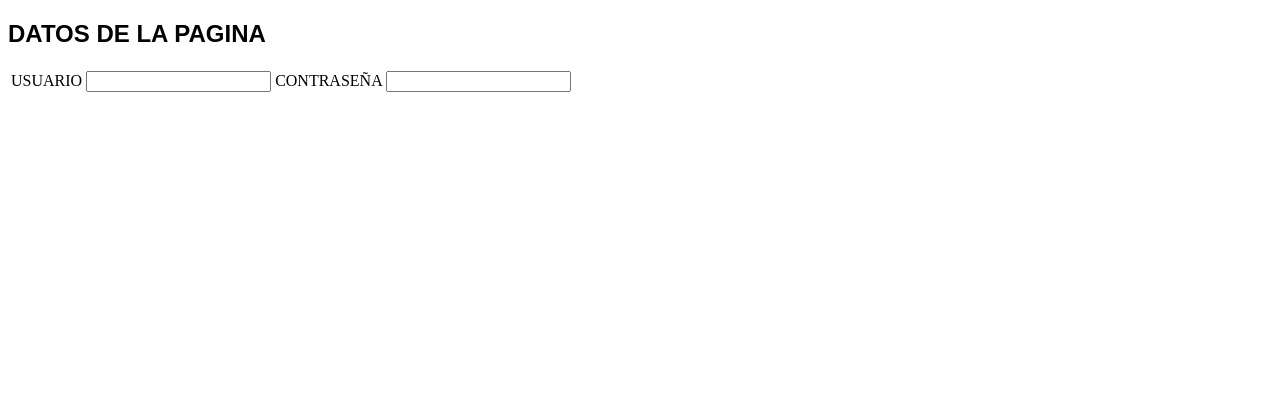
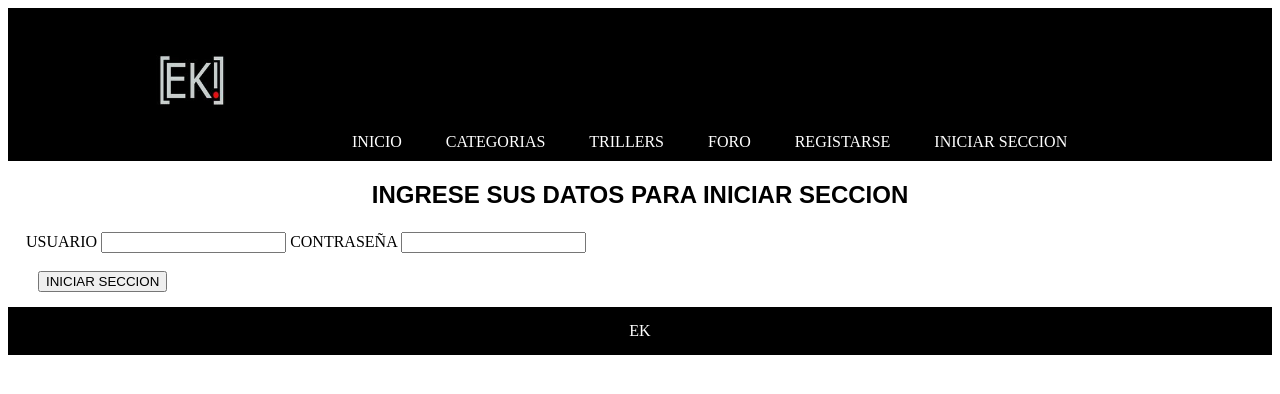
Before and after one commit to ElvinnKemmis/PAGWEBPELICULAS, a PHP site: page /iniciar_seccion.php in a window 1280 px wide. Shown: the top 394 px of the page. Run offline with PHP 8.4, Linux system fonts and the light colour scheme.

Commit message:
actulizacion

```diff
--- a/iniciar_seccion.php
+++ b/iniciar_seccion.php
@@ -5,11 +5,14 @@
     <meta name="viewport" content="width=device-width, initial-scale=1.0">
     <meta http-equiv="X-UA-Compatible" content="ie=edge">
     <title>INICIAR_SECCION</title>
+    <link rel="stylesheet" href="css/estilo.css">
 </head>
 <body>
+<?php include 'menu/nav.php'?>
+<form id="tabla" action="procesar_seccion.php" method="post">
     <table>
         <tr>
-        <h2 style=" font-family: fantasy;">DATOS DE LA PAGINA</h2>
+            <h2 style=" text-align:center; font-family: fantasy;">INGRESE SUS DATOS PARA INICIAR SECCION </h2>
                 <td>
                     <label for="">USUARIO</label>
                     <input type="text">
@@ -21,5 +24,13 @@
 
         </tr>
     </table>
+    <div id="bot">
+        <button type="submit">INICIAR SECCION</button>
+    </div>
+
+</form>
+
+<?php include 'menu/footer.php'?>
+
 </body>
 </html>
--- a/login.php
+++ /dev/null
@@ -1,3 +0,0 @@
-<?php include 'menu/nav.php'?>
-
-<?php include 'menu/footer.php'?>
--- a/menu/nav.php
+++ b/menu/nav.php
@@ -17,7 +17,7 @@
             <li><a href="trillers.php" >TRILLERS</a> </li>
             <li><a href="foro.php" >FORO</a></li>
             <li><a href="registrarse.php" >REGISTARSE</a> </li>
-            <li><a href="login.php">INICIAR SECCION</a> </li>
+            <li><a href="iniciar_seccion.php">INICIAR SECCION</a> </li>
 
         </ol>
 
--- a/registrarse.php
+++ b/registrarse.php
@@ -12,7 +12,7 @@
         <section>
             <h1 style="text-align:center; font-family: fantasy;"> REGISTRESE</h1>
             <div >
-                <form  id="tabla" action="validacion_registro.php" method="post">
+                <form  id="tabla" action="procesar_registro.php" method="post">
                     <table>
                         <tr>
                             <h2 style=" font-family: fantasy;">DATOS PERSONALES</h2>
```
Also changed, not shown: procesar_seccion.php (added), validar_seccion.php (added). Lines whose indentation alone changed are shown as unchanged.
